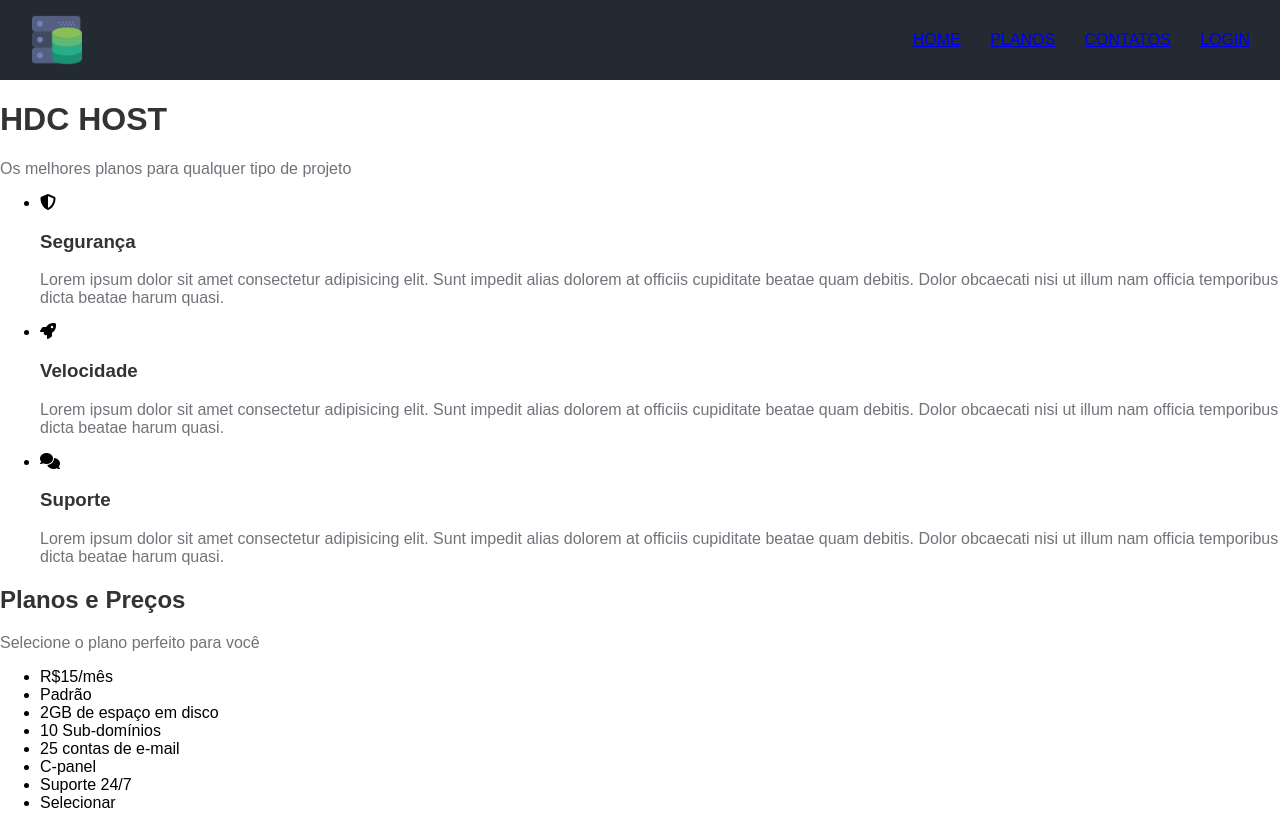
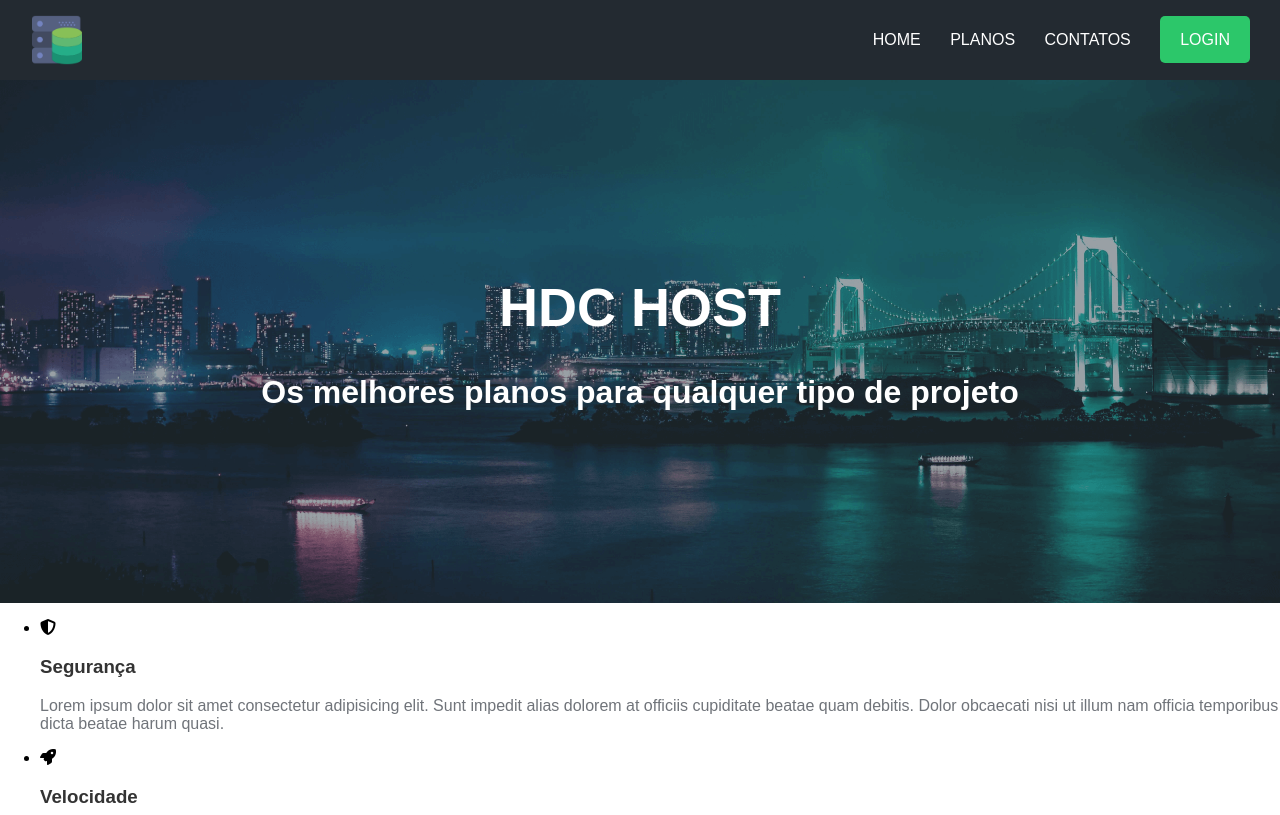
Before and after one commit to dias0001/HDC_HOST-treinamento, a plain HTML site: page index.html in a window 1280 px wide. Shown: the top 815 px of the page. Drawn offline with Linux system fonts and the light colour scheme.

Commit message:
update
Navbar concluído, banner  e título  e parágrafo  centralizado e font-size definido.

```diff
--- a/css/style.css
+++ b/css/style.css
@@ -51,3 +51,48 @@ p {
     text-transform: uppercase;
     margin-left: 25px;
 }
+
+.navbar-items li a {
+    color: #FFF;
+    text-decoration: none;
+    transition: .5s;
+}
+
+.navbar-items li a:hover {
+    color: #CCC;
+ }
+
+ .default-btn {
+     padding: 15px 20px;
+     background-color: #2CC76A;
+     border-radius: 5px;
+     color: #FFF;
+ }
+
+ .default-btn:hover {
+     background-color: #22BB5F;
+ }
+
+ /* main banner */
+
+ .main-banner {
+     background-image: url('../img/mainbanner.png');
+     background-size: cover;
+     background-position: center;
+     padding: 10em 0;
+     position: relative;
+ }
+
+ .main-banner h1, .main-banner p {
+     color: #FFF;
+     text-align: center;
+     font-weight: bold;
+ }
+
+ .main-banner h1 {
+     font-size: 54px;
+ }
+
+ .main-banner p {
+    font-size: 32px;
+ }
--- a/index.html
+++ b/index.html
@@ -24,7 +24,7 @@
     </div>
 
     <main>
-        <div class="banner">
+        <div class="main-banner">
             <h1>HDC HOST</h1>
             <p>Os melhores planos para qualquer tipo de projeto</p>
         </div>
```
Also changed, not shown: 1 other file.
